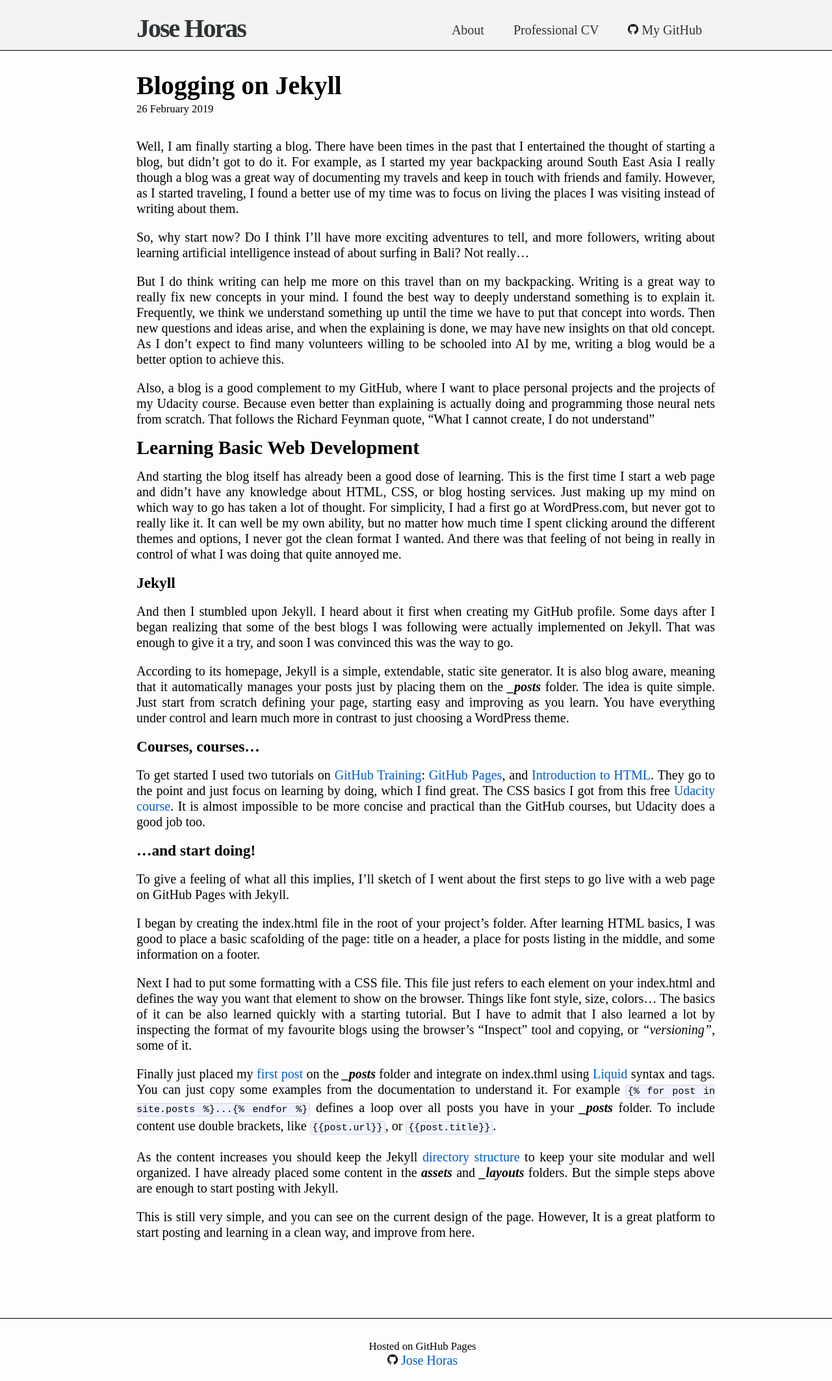
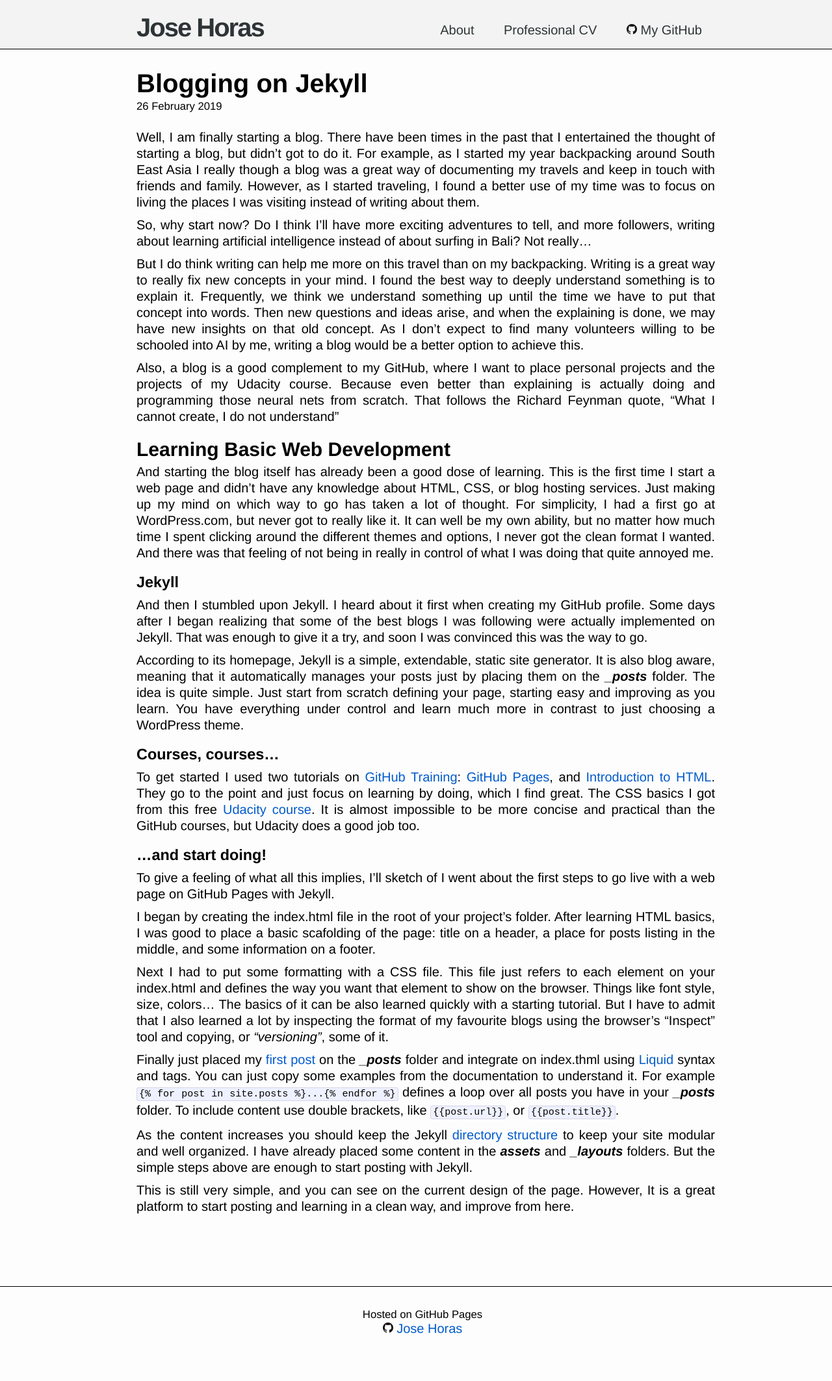
Before and after one commit to josehoras/josehoras.github.io, a Jekyll site: the page built from _posts/2019-02-26-blogging-on-jekyll.md, in a window 1280 px wide. Shown: the whole page at 65% size. Built offline with Jekyll 4.4.1, drawn with Linux system fonts in a browser that asks for light colours; after the commit the page ends 2077 px from its top, so only the background shows below that.

Commit message:
Nicer format

```diff
--- a/css/my_stylesheet.css
+++ b/css/my_stylesheet.css
@@ -4,7 +4,8 @@
 }
 
 body{
-  font-family: serif, 'CMS', 'Droid Sans', Helvetica, Arial, sans-serif;
+  font-family:  Helvetica, sans-serif;
+  /* 'CMS',  'Droid Sans', , sans-serif, Arial*/
   font-size: 20px;
   background: #fdfdfd;
   /* background: url("../../../assets/141px-Om_symbol.svg") repeat; */
@@ -85,27 +86,45 @@
 }
 
 .post-header{padding-left: 10px;}
+
+.highlighter-rouge {
+  padding: 10px 30px;
+
+}
+
 .post-body {
   /* font-size: 25px; */
-  line-height: 24px;
+  line-height: 25px;
   padding-left: 10px;
   padding-top: 15px;
   text-align: justify;
 }
-.post-body > * { margin: 20px 0; }
+
+.post-body > * { margin: 10px 0; }
+
+.post-body h2 {
+  padding-top: 15px;
+}
+.post-body h3 {
+  padding-top: 10px;
+}
+
+.post-body ol {
+  padding-left: 25px;
+}
 .post-body blockquote {
-  border-left: 4px solid #e8e8e8;
-  padding-left: 20px;
+  border-left: 40px solid #e8e8e8;
   font-size: 18px;
   opacity: .6;
   letter-spacing: -1px;
   font-style: italic;
-  margin: 30px 0;
 }
+
 .post-body pre, code {
   border: 1px solid #d5d5e9;
   background-color: #EEF1FF;
   padding: 8px 12px;
+
   border-radius: 3px;
   font-size: 15px;
   overflow:auto;
@@ -113,6 +132,7 @@
 
 .post-body code {
   padding: 1px 3px;
+
 }
 
 .post-body pre code {
```
